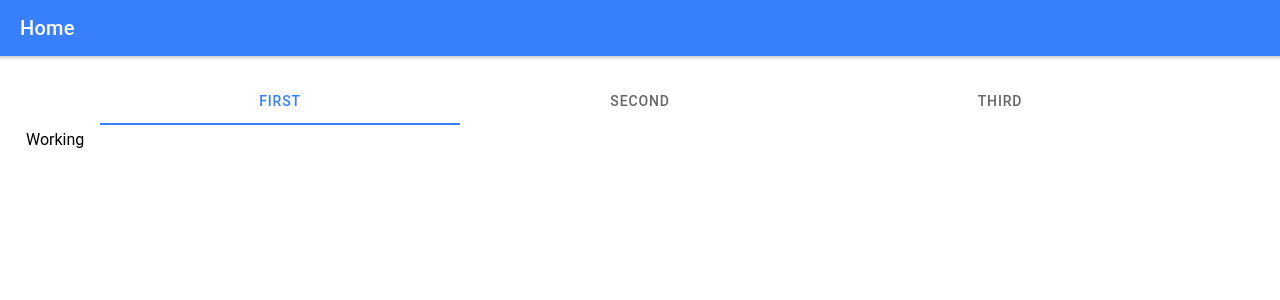
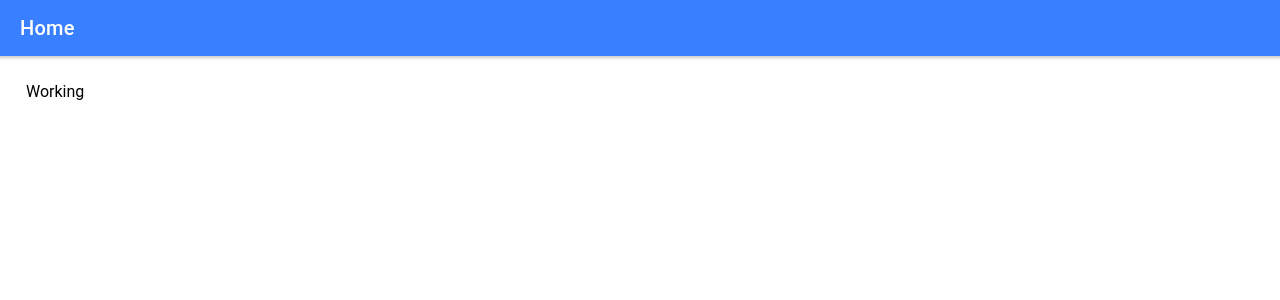
Before and after one commit to Marshal-GG/delivery-system-jh-ionic-react, a React (Create React App) app: page / in a window 1280 px wide. Shown: the top 300 px of the page. Built offline with nearby package versions, Linux system fonts and the light colour scheme.

Commit message:
Revert "Rupam"

```diff
--- a/package.json
+++ b/package.json
@@ -25,7 +25,7 @@
     "react": "^17.0.1",
     "react-dom": "^17.0.1",
     "react-router": "^5.2.0",
-    "react-router-dom": "^6.3.0",
+    "react-router-dom": "^5.2.0",
     "typescript": "^4.1.3",
     "web-vitals": "^0.2.4",
     "workbox-background-sync": "^5.1.4",
--- a/src/App.tsx
+++ b/src/App.tsx
@@ -16,18 +16,9 @@ import {
   IonCardContent,
   IonButton,
   IonIcon,
-  IonAlert,
-  IonPage,
-  IonSegment,
-  IonSegmentButton,
-  IonTabs,
-  IonTabBar,
-  IonTabButton,
-  IonRoute
+  IonAlert
 } from '@ionic/react';
 import { calculatorOutline, pin, refreshOutline } from 'ionicons/icons';
-import { Router } from 'react-router';
-import { Routes, Route, Link } from 'react-router-dom';
 
 /* Core CSS required for Ionic components to work properly */
 import '@ionic/react/css/core.css';
@@ -52,41 +43,9 @@ setupIonicReact();
 
 const App: React.FC = () => {
 
-  function Home() {
-    return (
-      <>
-        <main>
-          <h2>Welcome to the homepage!</h2>
-          <p>You can do this, I believe in you.</p>
-        </main>
-        <nav>
-          <Link to="/about">About</Link>
-        </nav>
-      </>
-    );
-  }
-
-  function About() {
-    return (
-      <>
-        <main>
-          <h2>Who are we?</h2>
-          <p>
-            That feels like an existential question, don't you
-            think?
-          </p>
-        </main>
-        <nav>
-          <Link to="/">Home</Link>
-        </nav>
-      </>
-    );
-  }
-
   return (
     <React.Fragment>
       <IonApp>
-        <IonPage>
         <IonHeader>
           <IonToolbar color="primary">
             <IonTitle>
@@ -96,24 +55,13 @@ const App: React.FC = () => {
         </IonHeader>
         <IonContent fullscreen className='ion-padding'>
           <IonGrid>
-
-              <IonRow>
-                <IonSegment value="First">
-                  <IonSegmentButton value='First'>First</IonSegmentButton>
-                  <IonSegmentButton value='Second'>Second</IonSegmentButton>
-                  <IonSegmentButton value='Third'>Third</IonSegmentButton>
-                </IonSegment>
-              </IonRow>
-
             <IonRow>
               <IonCol>
                 Working
               </IonCol>
             </IonRow>
-
           </IonGrid>
         </IonContent>
-        </IonPage>
       </IonApp>
     </React.Fragment>
   );
--- a/src/index.tsx
+++ b/src/index.tsx
@@ -3,12 +3,11 @@ import ReactDOM from 'react-dom';
 import App from './App';
 import * as serviceWorkerRegistration from './serviceWorkerRegistration';
 import reportWebVitals from './reportWebVitals';
-import { BrowserRouter } from "react-router-dom";
 
 ReactDOM.render(
-  <BrowserRouter>
+  <React.StrictMode>
     <App />
-  </BrowserRouter>,
+  </React.StrictMode>,
   document.getElementById('root')
 );
 
```
Also changed, not shown: 1 other file (tests, documents, lock files or other folders). Lines whose indentation alone changed are shown as unchanged.
